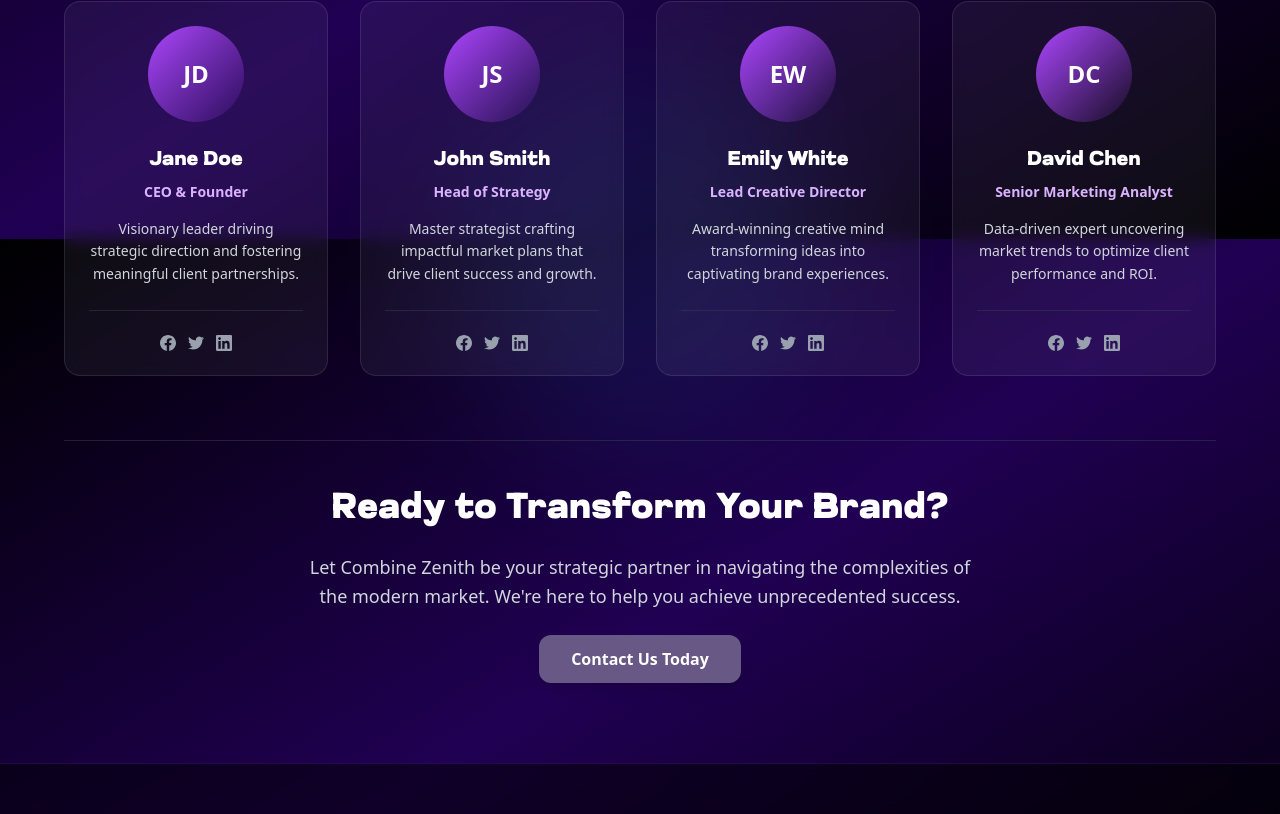
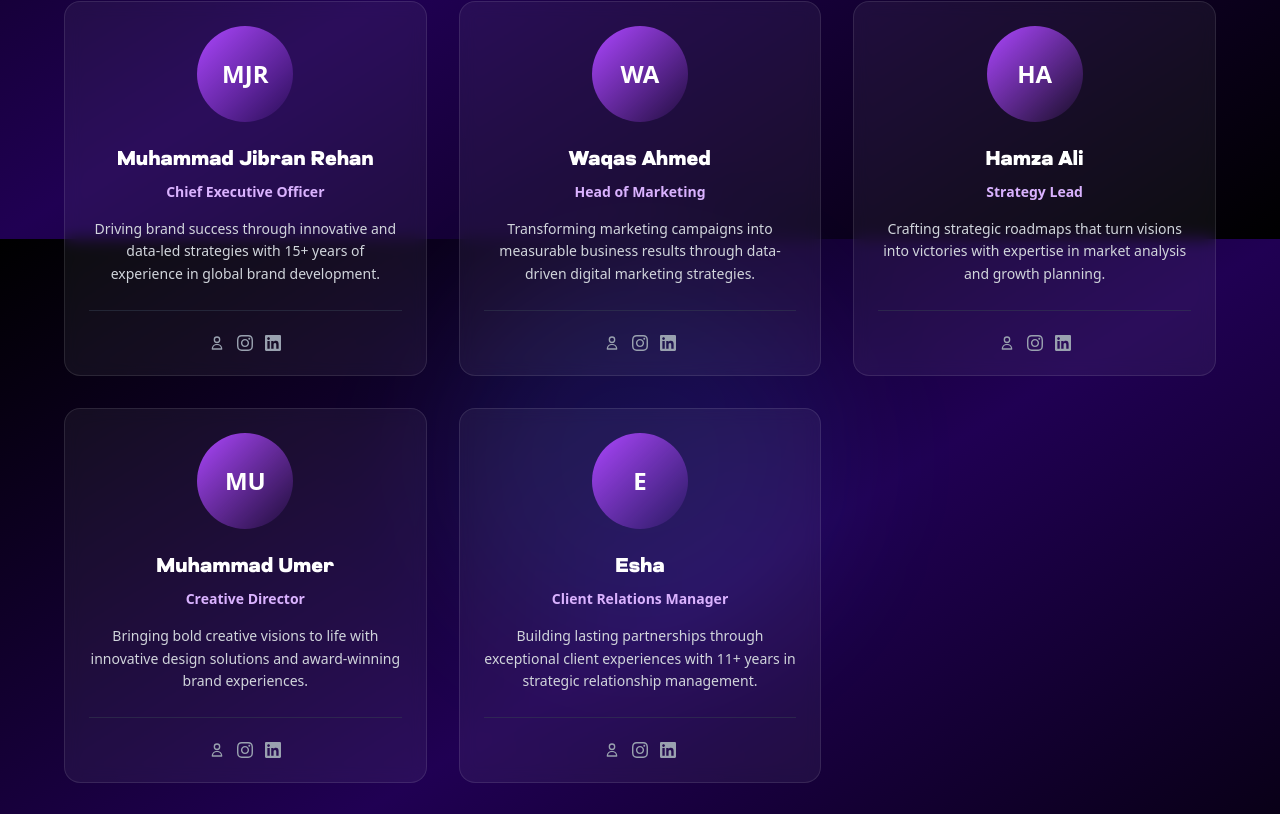
Before and after one commit to combinezenith/combine-zenith-website, a Next.js app: page /about in a window 1280 px wide. Shown: the part 2161-2975 px from the top of the page. Built offline with nearby package versions, Linux system fonts and the light colour scheme.

Commit message:
committed

```diff
--- a/src/app/(components)/AboutTeam.tsx
+++ b/src/app/(components)/AboutTeam.tsx
@@ -3,29 +3,65 @@
 export default function MeetTheTeam() {
   const teamMembers = [
     {
-      name: "Jane Doe",
-      position: "CEO & Founder",
-      description: "Visionary leader driving strategic direction and fostering meaningful client partnerships.",
-      image: "/team/jane-doe.jpg" // Replace with actual image path
+      name: "Muhammad Jibran Rehan",
+      position: "Chief Executive Officer",
+      description: "Driving brand success through innovative and data-led strategies with 15+ years of experience in global brand development.",
+      image: "/team/jibran.jpg",
+      slug: "Muhammad-Jibran-Rehan",
+      social: {
+        profile: "/team/Muhammad-Jibran-Rehan",
+        instagram: "https://www.instagram.com/jibran.rehan",
+        linkedin: "https://www.linkedin.com/in/muhammad-jibran-rehan"
+      }
     },
     {
-      name: "John Smith",
-      position: "Head of Strategy",
-      description: "Master strategist crafting impactful market plans that drive client success and growth.",
-      image: "/team/john-smith.jpg" // Replace with actual image path
+      name: "Waqas Ahmed",
+      position: "Head of Marketing",
+      description: "Transforming marketing campaigns into measurable business results through data-driven digital marketing strategies.",
+      image: "/team/waqas.jpg",
+      slug: "Waqas-Ahmed",
+      social: {
+        profile: "/team/Waqas-Ahmed",
+        instagram: "https://www.instagram.com/waqas.ahmed",
+        linkedin: "https://www.linkedin.com/in/waqas-ahmed"
+      }
     },
     {
-      name: "Emily White",
-      position: "Lead Creative Director",
-      description: "Award-winning creative mind transforming ideas into captivating brand experiences.",
-      image: "/team/emily-white.jpg" // Replace with actual image path
+      name: "Hamza Ali",
+      position: "Strategy Lead",
+      description: "Crafting strategic roadmaps that turn visions into victories with expertise in market analysis and growth planning.",
+      image: "/team/hamza.jpg",
+      slug: "Hamza-Ali",
+      social: {
+        profile: "/team/Hamza-Ali",
+        instagram: "https://www.instagram.com/hamza.ali",
+        linkedin: "https://www.linkedin.com/in/hamza-ali"
+      }
     },
     {
-      name: "David Chen",
-      position: "Senior Marketing Analyst",
-      description: "Data-driven expert uncovering market trends to optimize client performance and ROI.",
-      image: "/team/david-chen.jpg" // Replace with actual image path
+      name: "Muhammad Umer",
+      position: "Creative Director",
+      description: "Bringing bold creative visions to life with innovative design solutions and award-winning brand experiences.",
+      image: "/team/umer.jpg",
+      slug: "Muhammad-Umer",
+      social: {
+        profile: "/team/Muhammad-Umer",
+        instagram: "https://www.instagram.com/muhammad.umer",
+        linkedin: "https://www.linkedin.com/in/muhammad-umer"
       }
+    },
+    {
+      name: "Esha",
+      position: "Client Relations Manager",
+      description: "Building lasting partnerships through exceptional client experiences with 11+ years in strategic relationship management.",
+      image: "/team/esha.jpg",
+      slug: "Esha",
+      social: {
+        profile: "/team/Esha",
+        instagram: "https://www.instagram.com/eshacrm",
+        linkedin: "https://www.linkedin.com/in/eshacrm"
+      }
+    },
   ];
 
   return (
@@ -48,7 +84,7 @@ export default function MeetTheTeam() {
             </div>
 
           {/* Team Grid */}
-          <div aria-label="Team Members Grid" className="grid md:grid-cols-2 lg:grid-cols-4 gap-8">
+          <div aria-label="Team Members Grid" className="grid md:grid-cols-2 lg:grid-cols-3 gap-8">
             {teamMembers.map((member, index) => (
               <div
                 key={index}
@@ -79,17 +115,33 @@ export default function MeetTheTeam() {
 
                 {/* Social Links */}
 <div aria-label="Social Media Links" className="flex justify-center space-x-3 mt-6 pt-6 border-t border-gray-700/50">
-                  <a href="#" aria-label="Facebook" className="text-gray-400 hover:text-purple-400 transition-colors duration-300">
-                    <svg className="w-4 h-4" fill="currentColor" viewBox="0 0 24 24">
-                      <path d="M24 12.073c0-6.627-5.373-12-12-12s-12 5.373-12 12c0 5.99 4.388 10.954 10.125 11.854v-8.385H7.078v-3.47h3.047V9.43c0-3.007 1.792-4.669 4.533-4.669 1.312 0 2.686.235 2.686.235v2.953H15.83c-1.491 0-1.956.925-1.956 1.874v2.25h3.328l-.532 3.47h-2.796v8.385C19.612 23.027 24 18.062 24 12.073z"/>
+  <a
+    href={member.social.profile}
+    aria-label={`View ${member.name}'s Profile`}
+    className="text-gray-400 hover:text-purple-400 transition-colors duration-300"
+  >
+    <svg className="w-4 h-4" fill="none" stroke="currentColor" viewBox="0 0 24 24">
+      <path strokeLinecap="round" strokeLinejoin="round" strokeWidth={2} d="M16 7a4 4 0 11-8 0 4 4 0 018 0zM12 14a7 7 0 00-7 7h14a7 7 0 00-7-7z"/>
     </svg>
   </a>
-                  <a href="#" aria-label="Twitter" className="text-gray-400 hover:text-purple-400 transition-colors duration-300">
+  <a
+    href={member.social.instagram}
+    aria-label={`Visit ${member.name}'s Instagram`}
+    target="_blank"
+    rel="noopener noreferrer"
+    className="text-gray-400 hover:text-purple-400 transition-colors duration-300"
+  >
     <svg className="w-4 h-4" fill="currentColor" viewBox="0 0 24 24">
-                      <path d="M23.953 4.57a10 10 0 01-2.825.775 4.958 4.958 0 002.163-2.723c-.951.555-2.005.959-3.127 1.184a4.92 4.92 0 00-8.384 4.482C7.69 8.095 4.067 6.13 1.64 3.162a4.822 4.822 0 00-.666 2.475c0 1.71.87 3.213 2.188 4.096a4.904 4.904 0 01-2.228-.616v.06a4.923 4.923 0 003.946 4.827 4.996 4.996 0 01-2.212.085 4.936 4.936 0 004.604 3.417 9.867 9.867 0 01-6.102 2.105c-.39 0-.779-.023-1.17-.067a13.995 13.995 0 007.557 2.209c9.053 0 13.998-7.496 13.998-13.985 0-.21 0-.42-.015-.63A9.935 9.935 0 0024 4.59z"/>
+      <path d="M12 2.163c3.204 0 3.584.012 4.85.07 3.252.148 4.771 1.691 4.919 4.919.058 1.265.069 1.645.069 4.849 0 3.205-.012 3.584-.069 4.849-.149 3.225-1.664 4.771-4.919 4.919-1.266.058-1.644.07-4.85.07-3.204 0-3.584-.012-4.849-.07-3.26-.149-4.771-1.699-4.919-4.92-.058-1.265-.07-1.644-.07-4.849 0-3.204.013-3.583.07-4.849.149-3.227 1.664-4.771 4.919-4.919 1.266-.057 1.645-.069 4.849-.069zm0-2.163c-3.259 0-3.667.014-4.947.072-4.358.2-6.78 2.618-6.98 6.98-.059 1.281-.073 1.689-.073 4.948 0 3.259.014 3.668.072 4.948.2 4.358 2.618 6.78 6.98 6.98 1.281.058 1.689.072 4.948.072 3.259 0 3.668-.014 4.948-.072 4.354-.2 6.782-2.618 6.979-6.98.059-1.28.073-1.689.073-4.948 0-3.259-.014-3.667-.072-4.947-.196-4.354-2.617-6.78-6.979-6.98-1.281-.059-1.69-.073-4.949-.073zm0 5.838c-3.403 0-6.162 2.759-6.162 6.162s2.759 6.163 6.162 6.163 6.162-2.759 6.162-6.163c0-3.403-2.759-6.162-6.162-6.162zm0 10.162c-2.209 0-4-1.79-4-4 0-2.209 1.791-4 4-4s4 1.791 4 4c0 2.21-1.791 4-4 4zm6.406-11.845c-.796 0-1.441.645-1.441 1.44s.645 1.44 1.441 1.44c.795 0 1.439-.645 1.439-1.44s-.644-1.44-1.439-1.44z"/>
     </svg>
   </a>
-                  <a href="#" aria-label="LinkedIn" className="text-gray-400 hover:text-purple-400 transition-colors duration-300">
+  <a
+    href={member.social.linkedin}
+    aria-label={`Visit ${member.name}'s LinkedIn`}
+    target="_blank"
+    rel="noopener noreferrer"
+    className="text-gray-400 hover:text-purple-400 transition-colors duration-300"
+  >
     <svg className="w-4 h-4" fill="currentColor" viewBox="0 0 24 24">
       <path d="M20.447 20.452h-3.554v-5.569c0-1.328-.027-3.037-1.852-3.037-1.853 0-2.136 1.445-2.136 2.939v5.667H9.351V9h3.414v1.561h.046c.477-.9 1.637-1.85 3.37-1.85 3.601 0 4.267 2.37 4.267 5.455v6.286zM5.337 7.433c-1.144 0-2.063-.926-2.063-2.065 0-1.138.92-2.063 2.063-2.063 1.14 0 2.064.925 2.064 2.063 0 1.139-.925 2.065-2.064 2.065zm1.782 13.019H3.555V9h3.564v11.452zM22.225 0H1.771C.792 0 0 .774 0 1.729v20.542C0 23.227.792 24 1.771 24h20.451C23.2 24 24 23.227 24 22.271V1.729C24 .774 23.2 0 22.222 0h.003z"/>
     </svg>
```
Lines whose indentation alone changed are shown as unchanged.
